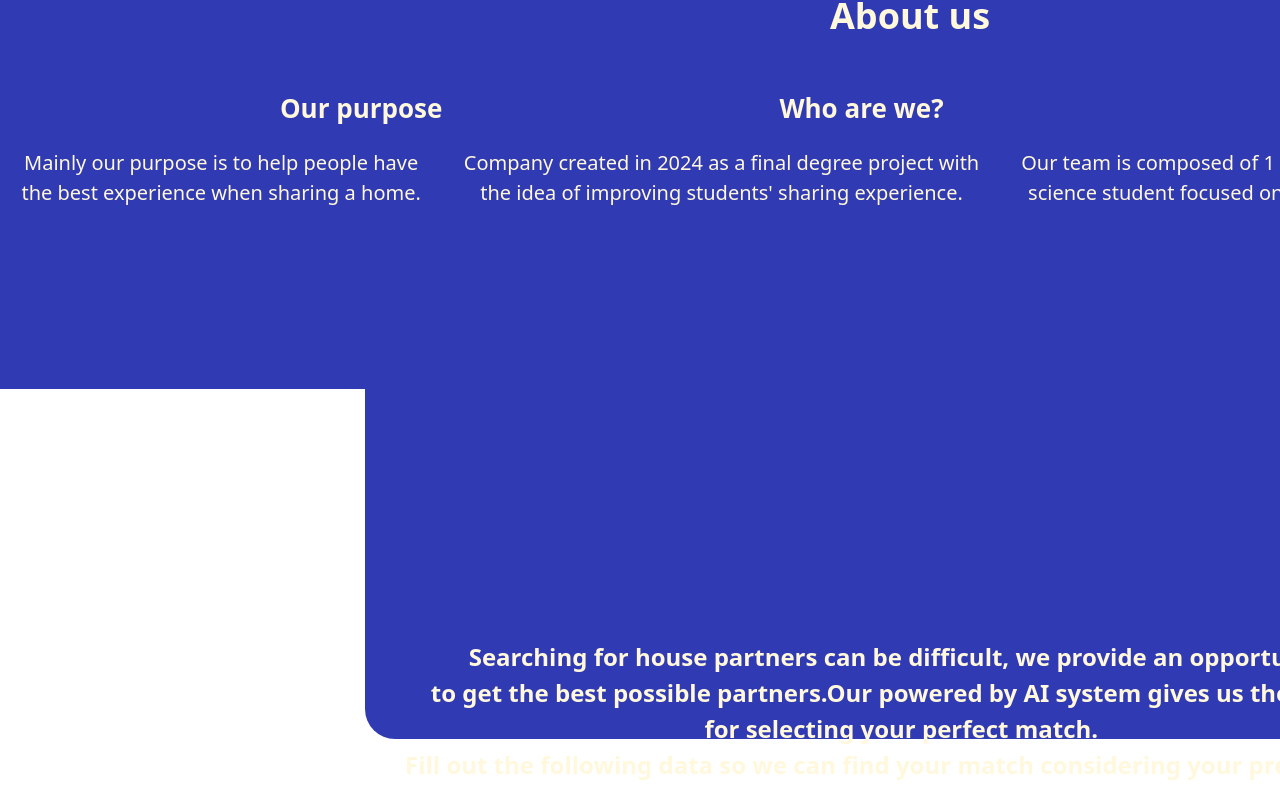
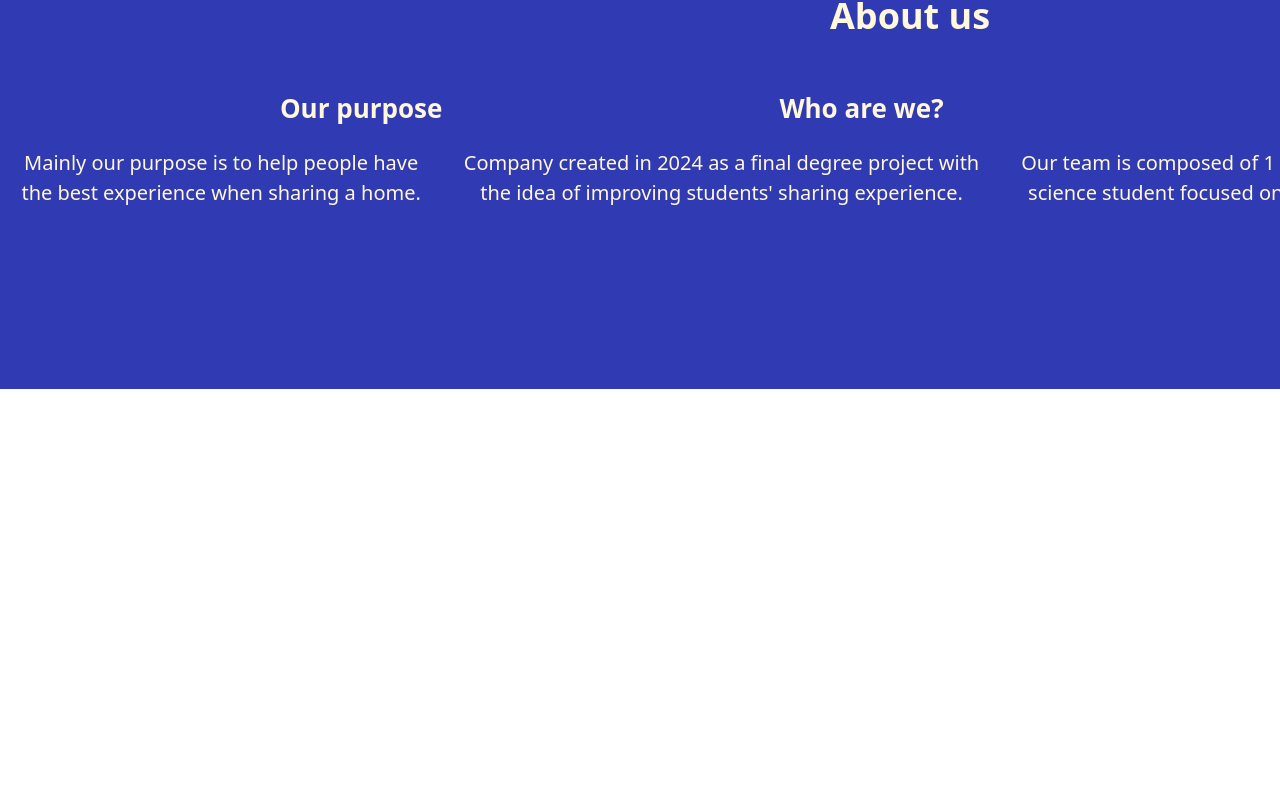
Before and after one commit to luismidv/TFGDeploy, a React (Vite) app: page / in a window 1280 px wide. Shown: the part 3911-4720 px from the top of the page. Built offline with nearby package versions, Linux system fonts and the light colour scheme.

Commit message:
Responsive trials

```diff
--- a/src/Homepage.jsx
+++ b/src/Homepage.jsx
@@ -27,7 +27,7 @@ const HomePage = () => {
         <div id="image-expo" className="image-expositor">
           <AppExpo />
         </div>
-        <div className = "why-us text-center md:text-left relative md:translate-y-0 translate-y-[1000px] transition-transform duration-300">
+        <div className = "text-center md:text-left relative md:translate-y-0 translate-y-[1000px] transition-transform duration-300">
           <p className="general-description text-center md:text-left">
             Do not waste your time, we do it for you.
           </p>
@@ -44,7 +44,7 @@ const HomePage = () => {
           <img className="room-idx w-full md:w-auto" src={roomIdxImage} alt="Room Index" />
         </div>
 
-        <section className="why-us why-us text-center md:text-left relative md:translate-y-0 translate-y-[1500px] transition-transform duration-300">
+        <section className="why-us text-center md:text-left relative md:translate-y-0 translate-y-[1500px] transition-transform duration-300">
           <h1 className="why-us-h1">Why choosing Roomatch</h1>
           <p className="why-us-p">
             Find your dream room <br /> <br />
```
